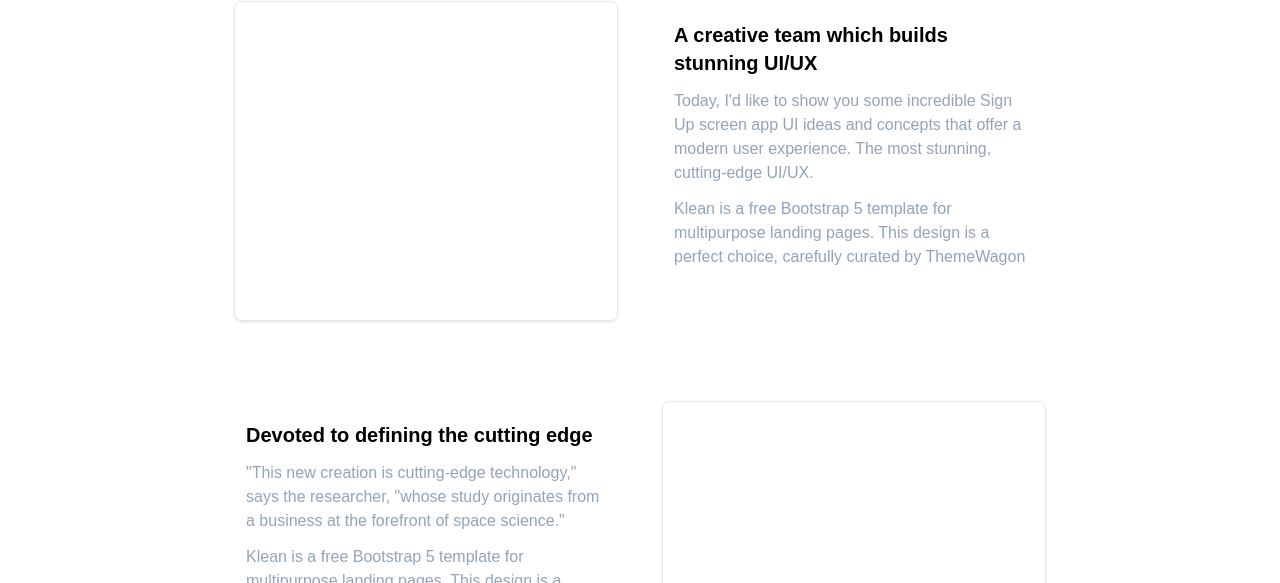
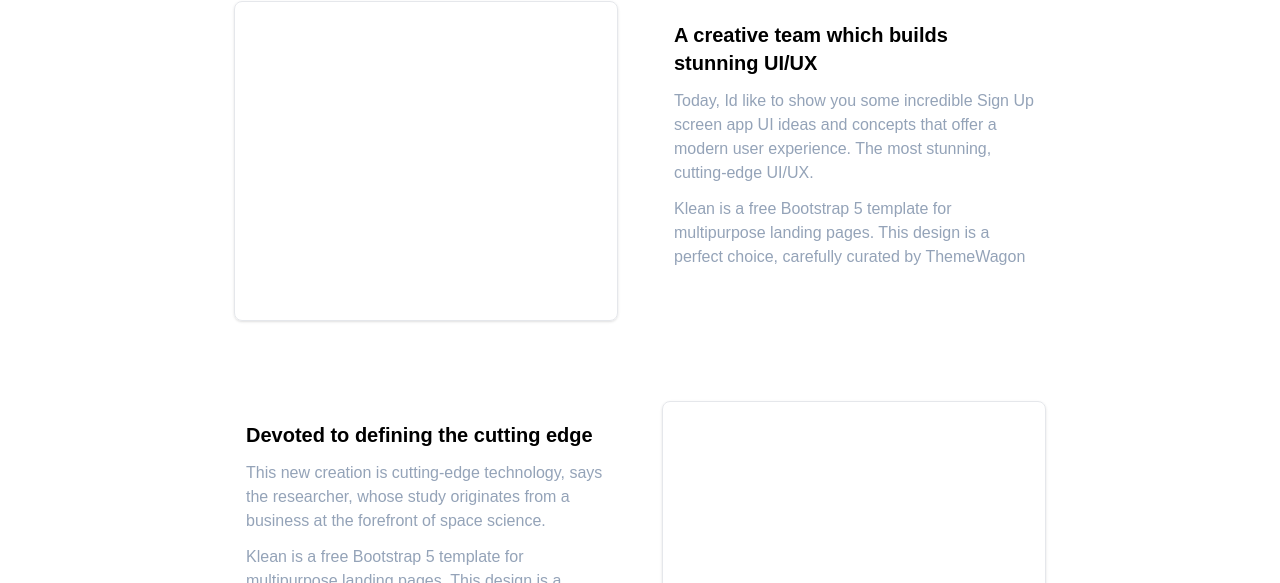
Before and after one commit to javilafoure/practica-3, a Next.js app: page /details in a window 1280 px wide. Shown: the part 191-774 px from the top of the page. Built offline with nearby package versions, Linux system fonts and the light colour scheme.

Commit message:
solucionando bug

```diff
--- a/app/details/page.jsx
+++ b/app/details/page.jsx
@@ -10,7 +10,7 @@ function Details() {
           <div className='w-96 h-80 border rounded-lg shadow'></div>
           <div className='flex flex-col w-96 h-80 py-5 px-3 gap-3'>
             <h2 className='text-left font-bold text-xl text-black'>A creative team which builds stunning UI/UX</h2>
-            <p className='text-left text-slate-400'>Today, I'd like to show you some incredible Sign Up screen app UI ideas and concepts that offer a modern user experience.
+            <p className='text-left text-slate-400'>Today, Id like to show you some incredible Sign Up screen app UI ideas and concepts that offer a modern user experience.
               The most stunning, cutting-edge UI/UX.</p>
             <p className='text-left text-slate-400'>Klean is a free Bootstrap 5 template for multipurpose landing pages. This design is a perfect choice, carefully curated by ThemeWagon</p>
           </div>
@@ -19,8 +19,8 @@ function Details() {
         <div className='flex justify-center py-10 gap-11'>
           <div className='flex flex-col w-96 h-80 py-5 px-3 gap-3'>
             <h2 className='text-left font-bold text-xl text-black'>Devoted to defining the cutting edge</h2>
-            <p className='text-left text-slate-400'>"This new creation is cutting-edge technology," says the researcher, "whose study originates from a business
-              at the forefront of space science."</p>
+            <p className='text-left text-slate-400'>This new creation is cutting-edge technology, says the researcher, whose study originates from a business
+              at the forefront of space science.</p>
             <p className='text-left text-slate-400'>Klean is a free Bootstrap 5 template for multipurpose landing pages. This design is a perfect choice, carefully curated by ThemeWagon</p>
           </div>
           <div className='w-96 h-80 border rounded-lg shadow '>
```
